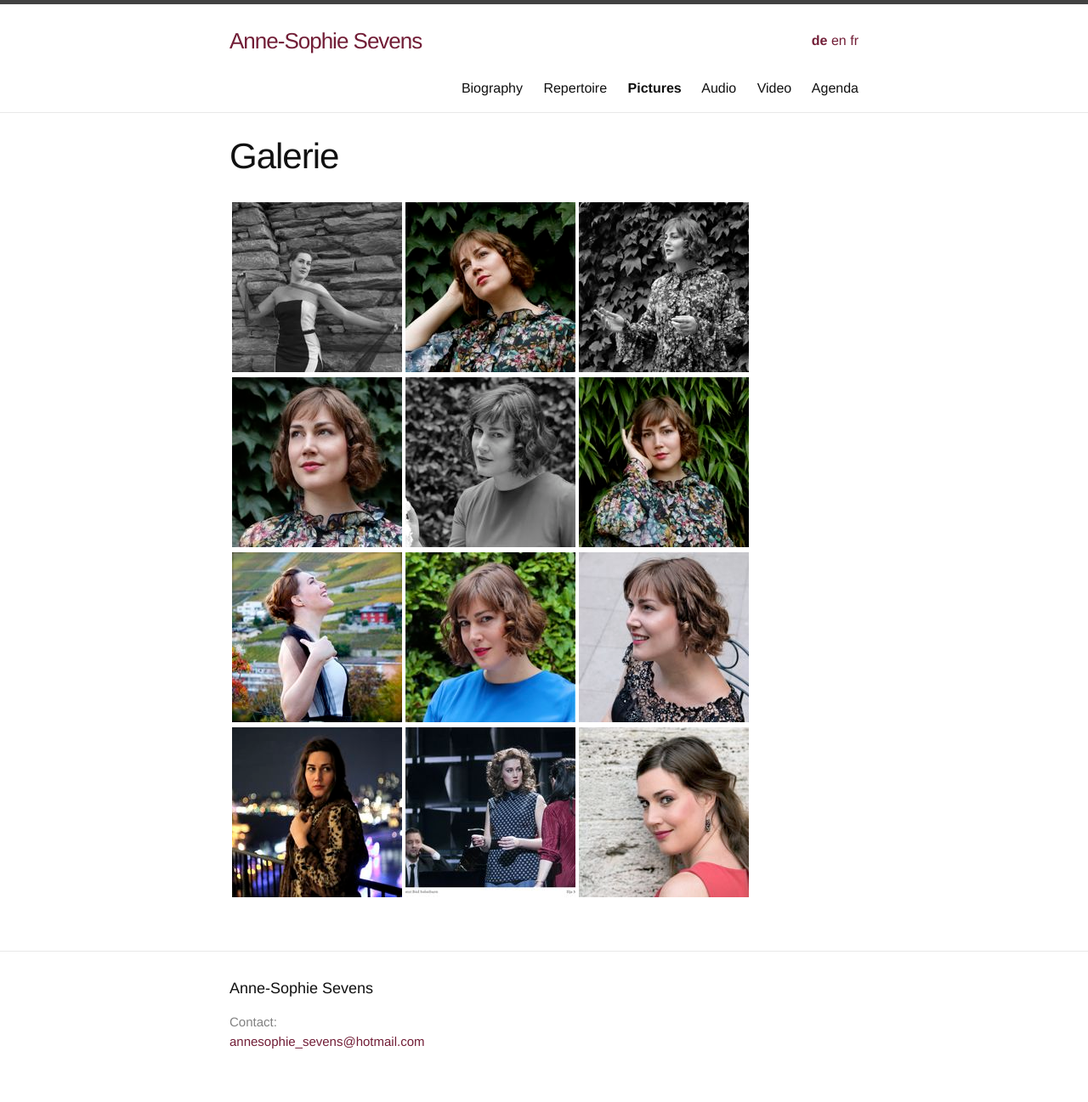
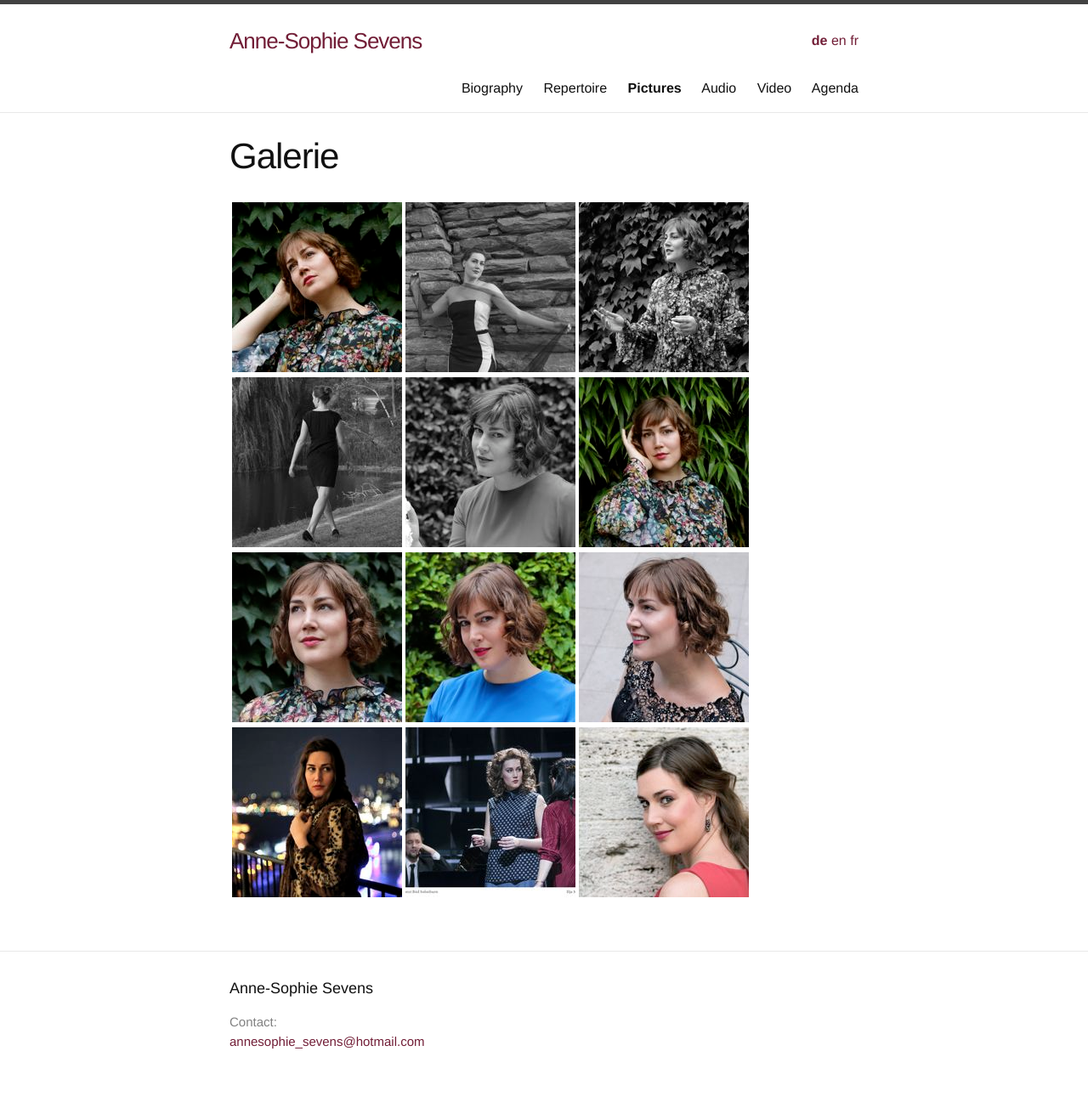
Before and after one commit to annesophie-sevens/annesophie-sevens.github.io, a Jekyll site: the page built from pictures-de.md, in a window 1280 px wide. Shown: the whole page at 85% size. Built offline with Jekyll 4.4.1, drawn with Linux system fonts in a browser that asks for light colours.

Commit message:
Update pictures-de.md

```diff
--- a/pictures-de.md
+++ b/pictures-de.md
@@ -6,10 +6,10 @@
 ref: pictures
 ---
 
-| <a href="/assets/a5.JPG"> ![]({{ site.baseurl }}/assets/a5-thumbnail.jpg) </a> | <a href="/assets/20.jpg"> ![]({{ site.baseurl }}/assets/20_thumbnail.jpg) </a> | <a href="/assets/21.JPG">  ![]({{ site.baseurl }}/assets/21_thumbnail.jpg) </a> |
+| <a href="/assets/20.JPG"> ![]({{ site.baseurl }}/assets/20_thumbnail.jpg) </a> | <a href="/assets/a5.jpg"> ![]({{ site.baseurl }}/assets/a5-thumbnail.jpg) </a> | <a href="/assets/21.JPG">  ![]({{ site.baseurl }}/assets/21_thumbnail.jpg) </a> |
 
-| <a href="/assets/BLIK 1.JPG"> ![]({{ site.baseurl }}/assets/BLIK.jpg) </a> | <a href="/assets/BLOEM 1.JPG"> ![]({{ site.baseurl }}/assets/bloem.jpg) </a> | <a href="/assets/HAND 1.JPG">![]({{ site.baseurl }}/assets/HAND.jpg) </a> |
+| <a href="/assets/LOOP.JPG"> ![]({{ site.baseurl }}/assets/LOOP 1.jpg) </a> | <a href="/assets/BLOEM 1.JPG"> ![]({{ site.baseurl }}/assets/bloem.jpg) </a> | <a href="/assets/HAND 1.JPG">![]({{ site.baseurl }}/assets/HAND.jpg) </a> |
 
-|  <a href="/assets/a4.jpg">  ![]({{ site.baseurl }}/assets/a4-thumbnail.jpg) </a> | <a href="/assets/25.JPG"> ![]({{ site.baseurl }}/assets/25_thumbnail.jpg) </a>|<a href="/assets/26.jpg"> ![]({{ site.baseurl }}/assets/26_thumbnail.jpg) </a>|
+|  <a href="/assets/BLIK 1.jpg">  ![]({{ site.baseurl }}/assets/BLIK.jpg) </a> | <a href="/assets/25.JPG"> ![]({{ site.baseurl }}/assets/25_thumbnail.jpg) </a>|<a href="/assets/26.jpg"> ![]({{ site.baseurl }}/assets/26_thumbnail.jpg) </a>|
 
 | <a href="/assets/b2.jpg"> ![]({{ site.baseurl }}/assets/b2-thumbnail.jpg) </a> | <a href="/assets/aab.jpg"> ![]({{ site.baseurl }}/assets/aab-thumbnail.jpg) </a> | <a href="/assets/muurfoto.jpg">  ![]({{ site.baseurl }}/assets/muurfoto_thumbnail.jpg) </a> |
```
